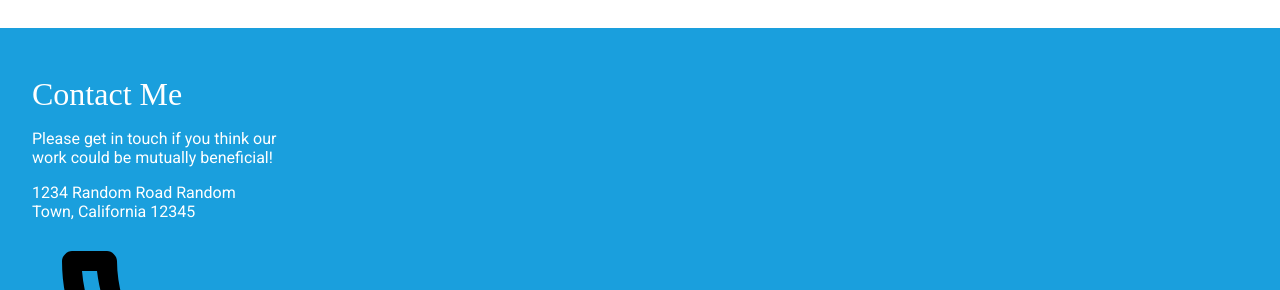
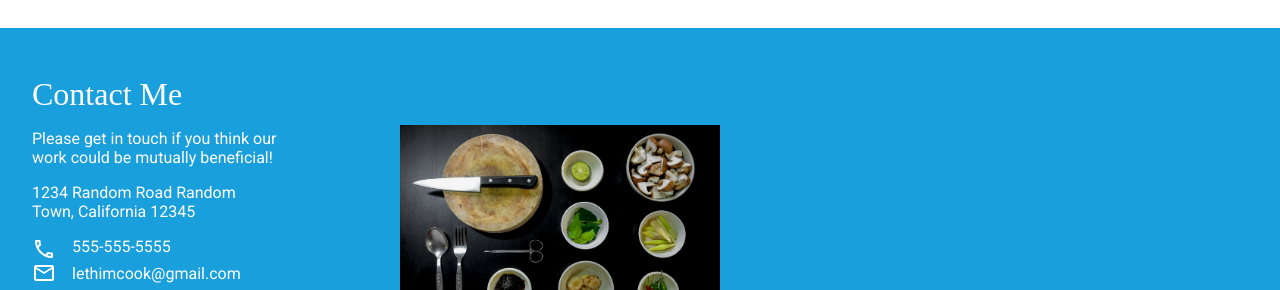
Before and after one commit to BamideleAdewuyi/Homepage, a website built with webpack: page src/template.html in a window 1280 px wide. Shown: the part 1798-2088 px from the top of the page. Built offline with nearby package versions, Linux system fonts and the light colour scheme; a web font is replaced by a local one.

Commit message:
style.css: Styled elements so third section is correct on tablet

```diff
--- a/src/style.css
+++ b/src/style.css
@@ -54,9 +54,8 @@
         justify-content: center;
     }
 
-    .phoneAndEmail {
-        visibility: collapse;
-        width: 0;
+    .phoneAndEmailIcon {
+        display: none;
     }
 
 }
@@ -170,11 +169,15 @@
     margin-top: 5rem;
 }
 
-.container, .headerIcons, .projectScreenshot, .projectHeader, .projectIcons, .projectIcons, .contact, .contactIcons {
+.container, .headerIcons,
+.projectScreenshot, .projectHeader,
+.projectIcons, .projectIcons,
+.contact, .contactIcons, .phoneAndEmailContainer,
+.phoneAndEmail, .phoneAndEmailIcons {
     display: flex;
 }
 
-.contact {
+.contact, .phoneAndEmailIcons, .phoneAndEmail {
     flex-direction: column;
 }
 
@@ -327,7 +330,7 @@ h5 {
     margin-right: 1rem;
 }
 
-.contactRequest, .contactInfo, .phoneNumber {
+.contactRequest, .contactInfo, .phoneAndEmailContainer {
     margin-top: 1rem;
 }
 
@@ -335,7 +338,8 @@ h5 {
     margin-bottom: 0.5rem;
 }
 
-.phoneAndEmail {
+.phoneAndEmailIcon {
     filter: invert(1);
-    max-width: 1.5rem;
+    width: 1.5rem;
+    margin-right: 1rem;
 }
```
